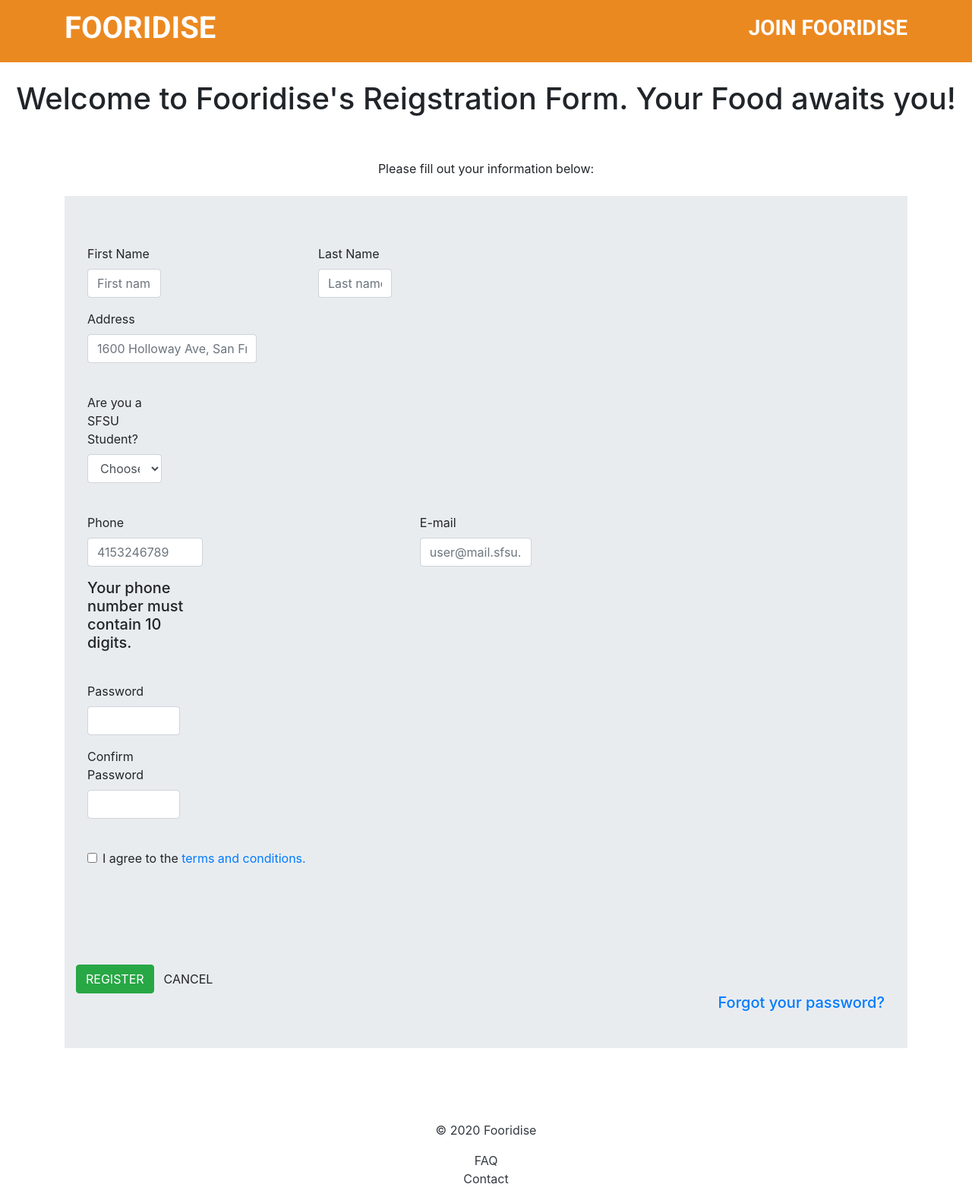
After one commit to luisdiaz1997/CSC642_Project, a Flask app: page /costumer_reg in a window 1280 px wide. The commit adds this page. Shown: the whole page at 76% size. Run offline with Flask 2, Linux system fonts and the light colour scheme; some libraries are stand-ins or nearby versions.

Commit message:
added Abraham stuff

```diff
--- a/app.py
+++ b/app.py
@@ -37,16 +37,24 @@ def register():
     if userExists:
         redirect("/login")
 
-    return render_template("register.html", title = "Registration")
+    return render_template("choose_reg.html", title = "Registration")
 
 
-#route for registering ones restaurant
-#might need to append endpoint to register
-#TODO indicator on register if individual is making a account with a restaurant as well
-#TODO once someone enters resteraunt take them directly to menu route
-@app.route("/restaurant_reg")
-def resteraunt_reg():
-    return render_template("restaurant_reg.html", title = "Register you Resteraunt!")
+#route for login
+@app.route("/costumer_reg")
+def costumer_reg():
+    return render_template("costumer_reg.html", title="Login")
+
+
+
+@app.route("/FormAux")
+def FormAux():
+    return render_template("FormAux.html")
+
+@app.route("/FormAux2")
+def FormAux2():
+    return render_template("FormAux2.html")
+
 
 
 
@@ -62,9 +70,14 @@ def lorempizzeria():
 def test():
     return render_template("register.html", title = "Place Order")
 
+
+@app.route("/step1")
+def step1():
+    return render_template("register.html")
+
 #Restaurant step 1 to step 2
 @app.route("/step2", methods=["GET","POST"])
-def step1():
+def step2():
     if request.method == 'POST':
         firstName = request.form.get("firstName")
         lastName = request.form.get("lastName")
@@ -89,7 +102,7 @@ def step1():
 
 #Step 2 to 3
 @app.route("/step3", methods=["GET","POST"])
-def step2():
+def step3():
 
     if request.method == 'POST':
         city = request.form.get("city")
@@ -127,12 +140,12 @@ def step2():
 
 #step 3 to 4
 @app.route("/step4")
-def step3():
+def step4():
     return render_template("/reg_login/step4.html", title = "Place Order")
 
 #step 4 to 5
 @app.route("/step5")
-def step4():
+def step5():
     return render_template("/reg_login/step5.html", title = "Place Order")
 
 @app.route("/thanks", methods=["GET","POST"])
@@ -177,7 +190,8 @@ def thankyou():
             feedback = "EIN number is not valid!"
             return render_template("/reg_login/step5.html", feedback = feedback)
 
-    return render_template("thankyou.html", businessOwner = businessOwner, legalName = legalName)
+        return render_template("thankyou.html", businessOwner = businessOwner, legalName = legalName)
+    return render_template("thankyou.html")
 
 #Check for digits where they shouldnt be
 def numValidation(s):
--- /dev/null
+++ b/templates/costumer_reg.html
@@ -0,0 +1,235 @@
+{% extends 'template.html' %}
+{% block title %}
+Customer Registration
+{% endblock %}
+
+{% block content %}
+{% include 'navbar_2.html' %}
+<br>
+<center>
+    <h1>Welcome to Fooridise's Reigstration Form. Your Food awaits you!</h1>
+    <br>
+    <br> Please fill out your information below:
+</center>
+<br>
+<div class="container center-div">
+    <div class="container jumbotron jumbotron-fluid" id="main-container">
+        <div class="container center-div">
+            <div class="col-lg-12">
+                <form id="registrationForm" method="post" action="indi_verification.php" data-toggle="validator">
+                    <div class="row">
+                        <div class="wrapper">
+                            <div class="form-group col-md-5 has-feedback">
+                                <label for="firstName">First Name</label>
+                                <input type="text" class="form-control" id="firstName" placeholder="First name" name="firstName" pattern="[a-zA-Z]+" required>
+                            </div>
+                        </div>
+                        <div class="wrapper">
+                            <div class="form-group col-md-5 has-feedback">
+                                <label for="lastName">Last Name</label>
+                                <input type="text" class="form-control" id="lastName" placeholder="Last name" name="lastName" pattern="[a-zA-Z]+" required>
+                            </div>
+                        </div>
+                    </div>
+                    <div class="row">
+                        <div class="wrapper">
+                            <div class="form-group col-md-10">
+                                <label for="address">Address</label>
+                                <input type="text" class="form-control" id="address" placeholder="1600 Holloway Ave, San Francisco, CA 94132" name="address" pattern="[a-zA-Z0-9]+" required>
+                            </div>
+                        </div>
+                    </div>
+                    <br>
+                    <div class="row">
+                        <div class="wrapper">
+                            <div class="form-group col-md-7">
+                                <label for="education">Are you a SFSU Student?</label>
+                                <select name="education" id="education" class="form-control">
+                                    <option value="">Choose One</option>
+                                    <option>Yes</option>
+                                    <option>No</option>
+                                </select>
+                            </div>
+                        </div>
+                    </div>
+                    <br>
+                    <div class="row">
+                        <div class="wrapper">
+                            <div class="form-group col-md-5">
+                                <label for="phone">Phone</label>
+                                <input type="text" class="form-control" id="phone" placeholder="4153246789" name="phone" pattern="[0-9]{10}" required>
+                                <p class="form-text text-muted">
+                                <h5>
+                                    Your phone number must contain 10 digits.
+                                </h5>
+                                </p>
+                            </div>
+                        </div>
+                        <div class="wrapper">
+                            <div class="form-group col-md-7">
+                                <label for="email">E-mail</label>
+                                <input type="email" class="form-control" id="email" placeholder="user@mail.sfsu.edu" name="email">
+                            </div>
+                        </div>
+                    </div>
+                    <br>
+                    <div class="row">
+                        <div class="wrapper">
+                            <div class="form-group col-md-6 has-feedback">
+                                <label for="password">Password</label>
+                                <input type="password" class="form-control" id="password" name="password" pattern="[a-zA-Z0-9]+" required>
+                            </div>
+                        </div>
+                    </div>
+                    <div class="row">
+                        <div class="wrapper">
+                            <div class="form-group col-md-6">
+                                <label for="passwordConfirmation">Confirm Password</label>
+                                <input type="password" class="form-control" id="passwordConfirmation" name="passwordConfirmation">
+                            </div>
+                        </div>
+                    </div>
+                    <br>
+                    <div class="form-group">
+                        <div class="wrapper2">
+                            <div class="form-check">
+                                <input class="form-check-input" type="checkbox" id="terms" name="terms"> I agree to the <a href="/FormAux" target="_blank">terms and conditions.</a>
+                            </div>
+                        </div>
+                    </div>
+                    <br>
+                    <div class="row">
+                        <div class="wrapper">
+                            <div class="form-group col-md-6">
+                                <div class="g-recaptcha" data-sitekey="6Lf6kLIZAAAAALC22EX4M4oBxDR-SZWhnxu6dm-A"></div>
+
+                            </div>
+                        </div>
+                    </div>
+                    <br>
+                    <br>
+                    <br>
+                    <div class="row">
+                        <button type="submit" class="btn btn-success" style="float: right;">REGISTER</button>
+                        <button type="reset" class="btn btn-default" style="float: left;">CANCEL</button>
+                    </div>
+                    <h5>
+                        <a href="/FormAux2" target="_blank" style="float: right;">       Forgot your password?</a>
+                    </h5>
+                </form>
+            </div>
+        </div>
+    </div>
+</div>
+<br>
+<br>
+<script type="text/javascript">
+    // (Field validations: first  and last name up to 40 characters; phone - 7 positive digits;, address – each entry up to 40 alpha numeric characters; Zip code- positive 5 digit number).
+    $(document).ready(function() {
+        $('#registrationForm').bootstrapValidator({
+            feedbackIcons: {
+                valid: 'glyphicon glyphicon-ok',
+                invalid: 'glyphicon glyphicon-remove',
+                validating: 'glyphicon glyphicon-refresh'
+            },
+            fields: {
+                firstName: {
+                    validators: {
+                        stringLength: {
+                            max: 40
+                        },
+                        notEmpty: {
+                            message: 'Please type your first name.'
+                        }
+
+                    }
+                },
+                lastName: {
+                    validators: {
+                        stringLength: {
+                            max: 40
+                        },
+                        notEmpty: {
+                            message: 'Please type your last name.'
+                        }
+                    }
+                },
+                address: {
+                    validators: {
+                        stringLength: {
+                            max: 200
+                        },
+                        notEmpty: {
+                            message: 'Please type your address.'
+                        }
+                    }
+                },
+                education: {
+                    validators: {
+                        notEmpty: {
+                            message: 'Please select if you are SFSU student or not.'
+                        }
+                    }
+                },
+                phone: {
+                    validators: {
+                        numeric: {
+                            message: 'This field should contain a number.'
+                        },
+                        notEmpty: {
+                            message: 'Please type your phone number.'
+                        }
+                    }
+                },
+                email: {
+                    validators: {
+                        notEmpty: {
+                            message: 'Please type your E-mail.'
+                        },
+                        emailAddress: {
+                            message: 'Please enter a valid email address.'
+                        }
+                    }
+                },
+                password: {
+                    validators: {
+                        notEmpty: {
+                            message: 'Please type in a password.'
+                        }
+                    }
+                },
+                passwordConfirmation: {
+                    validators: {
+                        notEmpty: {
+                            message: 'Make sure the passwords are identical.'
+                        },
+                        identical: {
+                            field: 'password',
+                            message: 'Passwords do not match.'
+                        }
+                    }
+                },
+                terms: {
+                    validators: {
+                        notEmpty: {
+                            message: 'Please agree to the terms and conditions.'
+                        }
+                    }
+                },
+            }
+        })
+    });
+</script>
+
+{% endblock %}
+{% block style %}
+
+
+<style type="text/css">
+    .centerforms{
+        width:50%;
+        margin:auto
+    }
+</style>
+
+{% endblock %}
--- a/templates/thankyou.html
+++ b/templates/thankyou.html
@@ -15,5 +15,7 @@ Registration Complete
   <h3>Your restaurant, {{legalName}} can now be seen on fooridise!</h3>
 </div>
 
+<br>
+<br>
 
 {% endblock %}
```
Also changed, not shown: templates/FormAux.html (added, +31 -0 lines), templates/FormAux2.html (added, +32 -0 lines), templates/choose_reg.html (added, +51 -0 lines).
